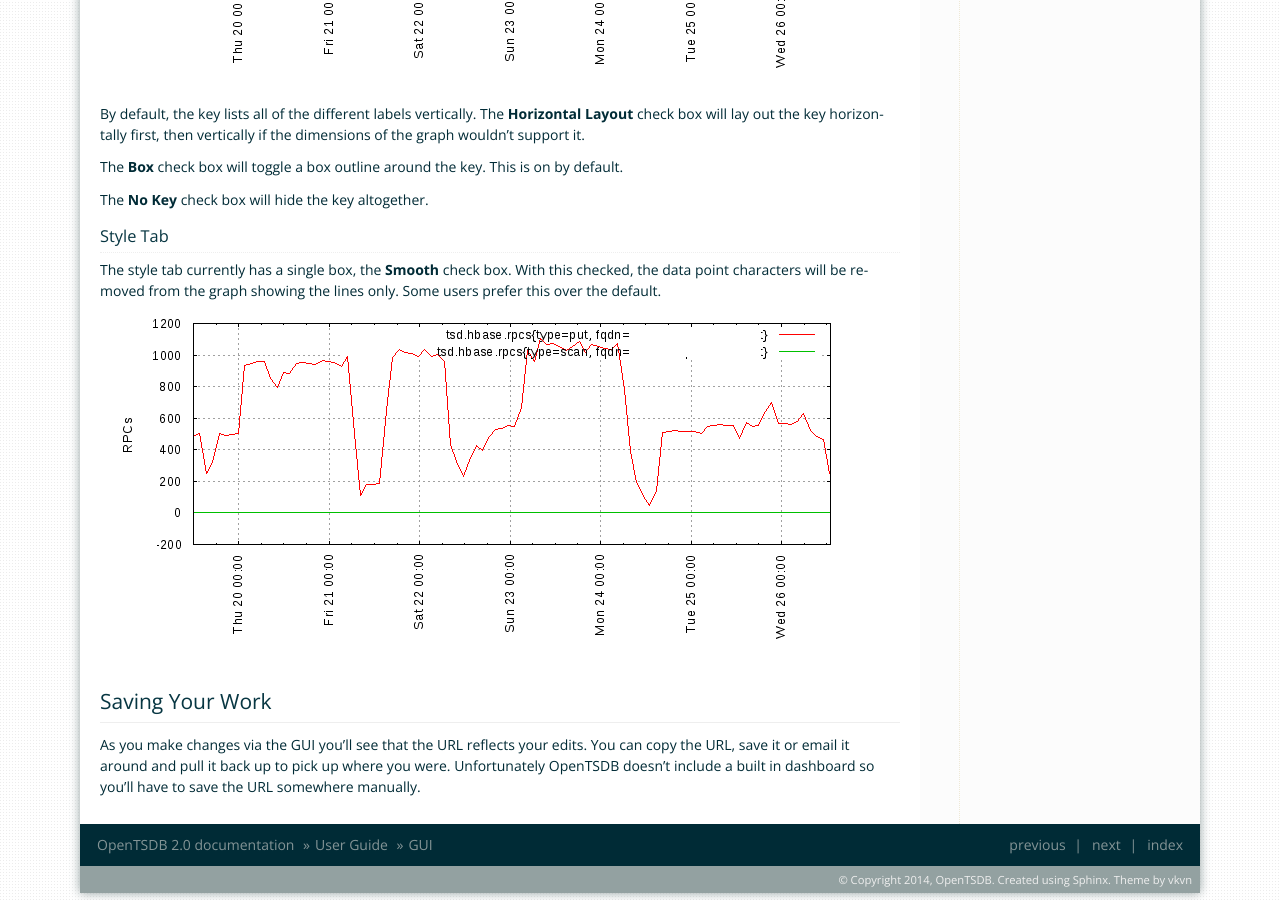
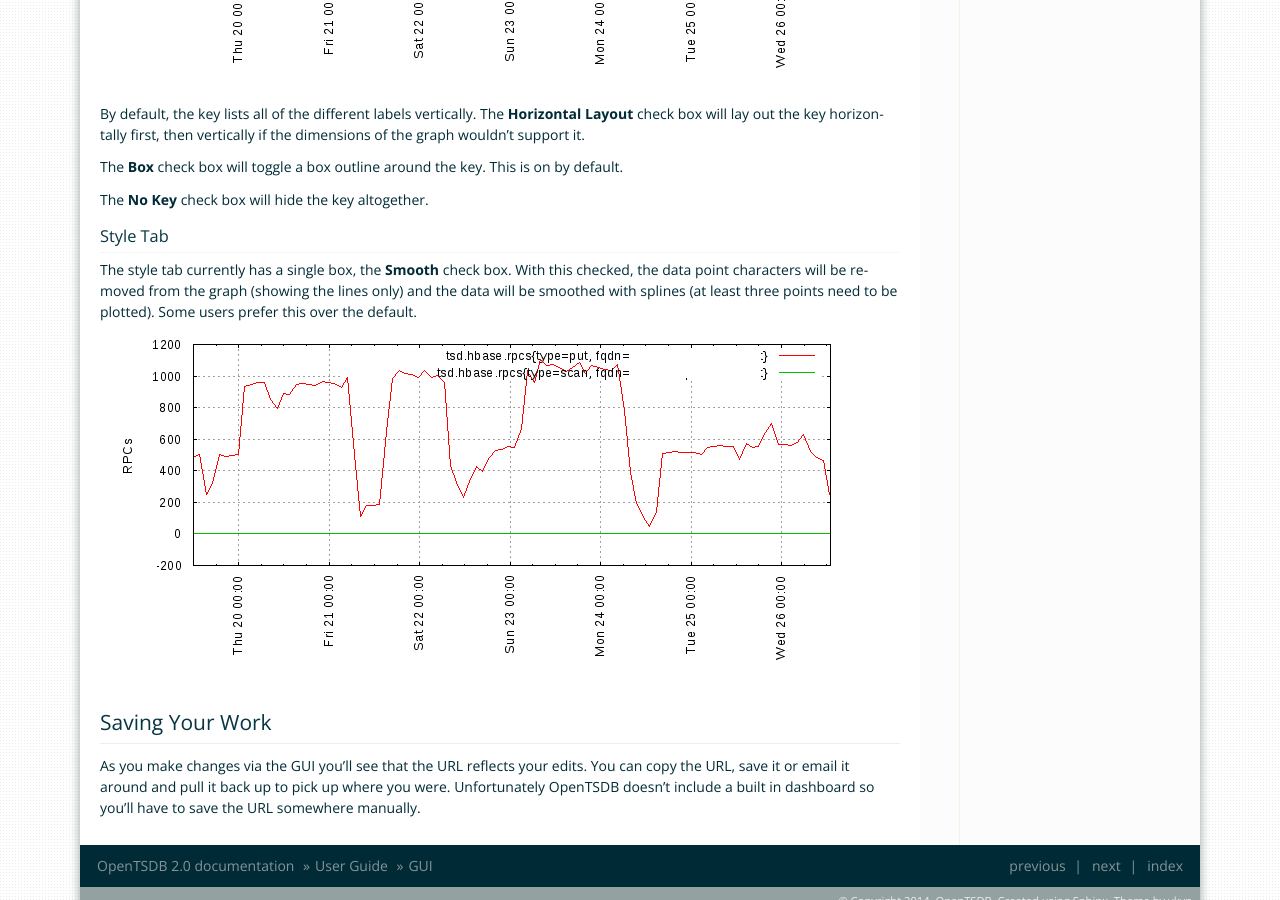
Before and after one commit to OpenTSDB/opentsdb.net, a Sphinx documentation site: the page built from docs/source/user_guide/guis/index.rst, in a window 1280 px wide and 900 px high, scrolled down 8245 px. Built offline with Sphinx 7.4.7, drawn with Linux system fonts in a browser that asks for light colours.

Commit message:
Correction about smoothing the graph It was incorrectly stated that only the marks were removed, but, even if I honestly didn't check the sources, it cannot be: with two points I can get normal graphs with marks, but I get an error when I enable smoothing: "at least three points are required for splines".
Signed-off-by: Chris Larsen <clarsen@yahoo-inc.com>

```diff
--- a/docs/source/user_guide/guis/index.rst
+++ b/docs/source/user_guide/guis/index.rst
@@ -153,7 +153,7 @@
 Style Tab
 ---------
 
-The style tab currently has a single box, the **Smooth** check box. With this checked, the data point characters will be removed from the graph showing the lines only. Some users prefer this over the default.
+The style tab currently has a single box, the **Smooth** check box. With this checked, the data point characters will be removed from the graph (showing the lines only) and the data will be smoothed with splines (at least three points need to be plotted). Some users prefer this over the default.
 
 .. image:: ../../images/gui_smooth.png
 
```
